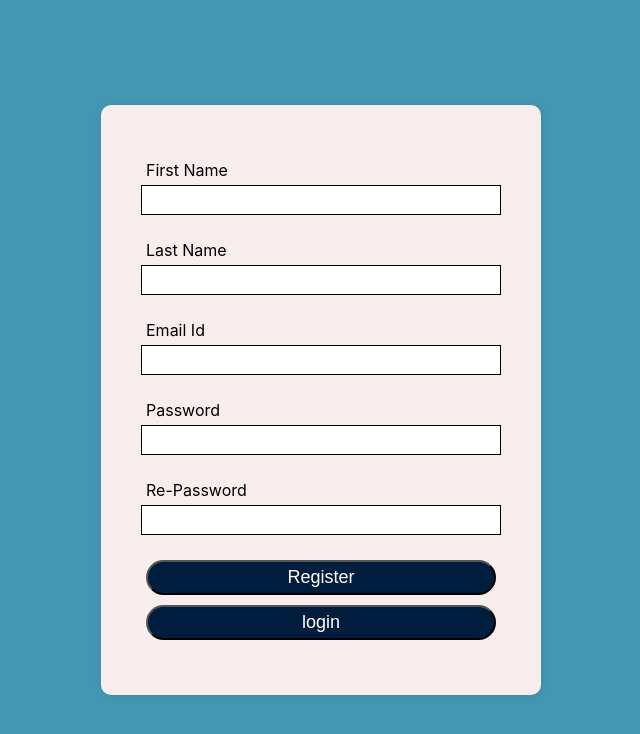
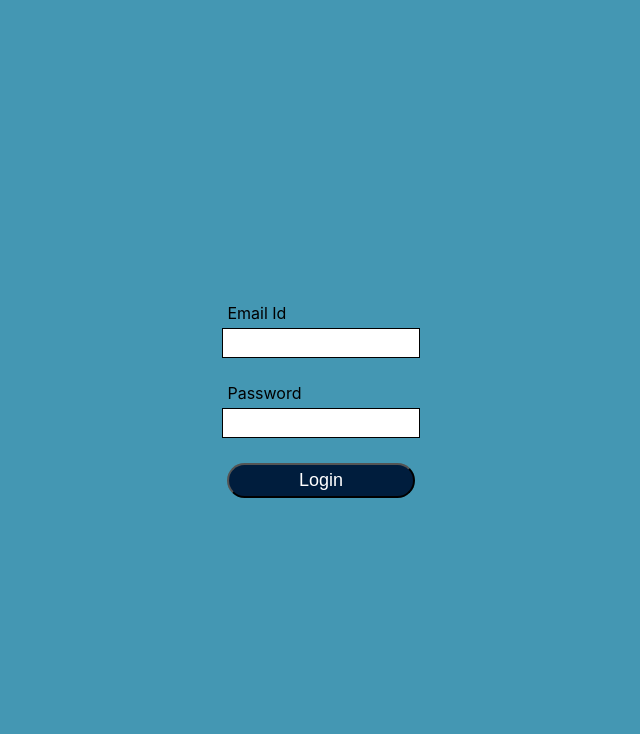
Before and after one commit to skkaushik/user_management_-using_mern, a React (Create React App) app: page / in a window 1280 px wide. Shown: the top 734 px of the page, without its empty margins (319-959 px from the left). Built offline with nearby package versions, Linux system fonts and the light colour scheme.

Commit message:
Login page done

```diff
--- a/src/App.js
+++ b/src/App.js
@@ -11,8 +11,8 @@ function App() {
   return (
     <div className="App">
     {/* <Home/> */}
-    {/* <Login/> */}
-    <Register/>
+    <Login/>
+    {/* <Register/> */}
     </div>
   );
 }
--- a/src/Components/Login.js
+++ b/src/Components/Login.js
@@ -1,3 +1,4 @@
+import axios from 'axios';
 import React from 'react'
 import { useState } from 'react';
 
@@ -19,6 +20,11 @@ function Login() {
                 }
             })
         }
+        const handlesubmit =(e)=>{
+            e.preventDefault();
+            axios.post("http://localhost:5050/Login",user)
+            .then(res => alert(res.data.message))
+        }
   return (
     <div className='Container'>
         <form>
@@ -29,7 +35,7 @@ function Login() {
                 <input type="password" id="password" name='password' value={user.password} onChange={handleChange} />
 
 
-            <button className='btn'>Login</button>
+            <button className='btn' onClick={handlesubmit}>Login</button>
 
 
 
```
